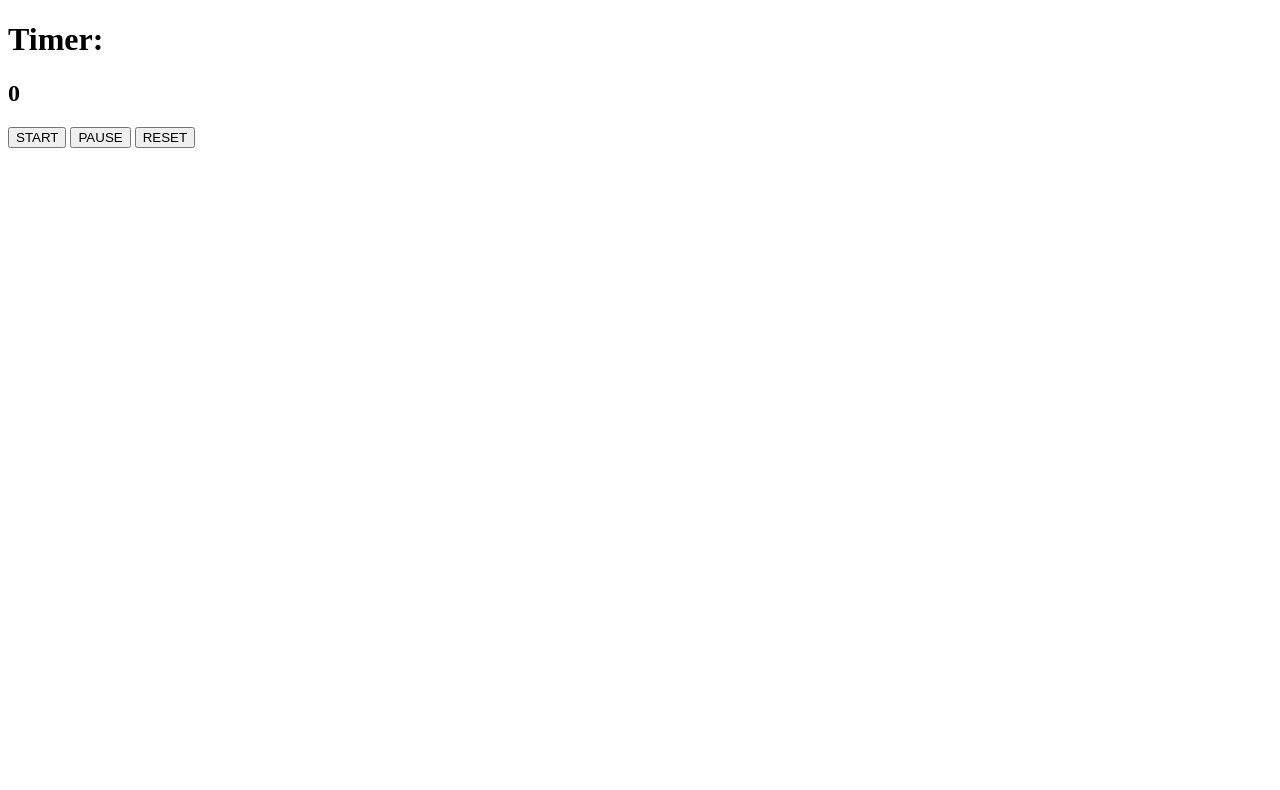
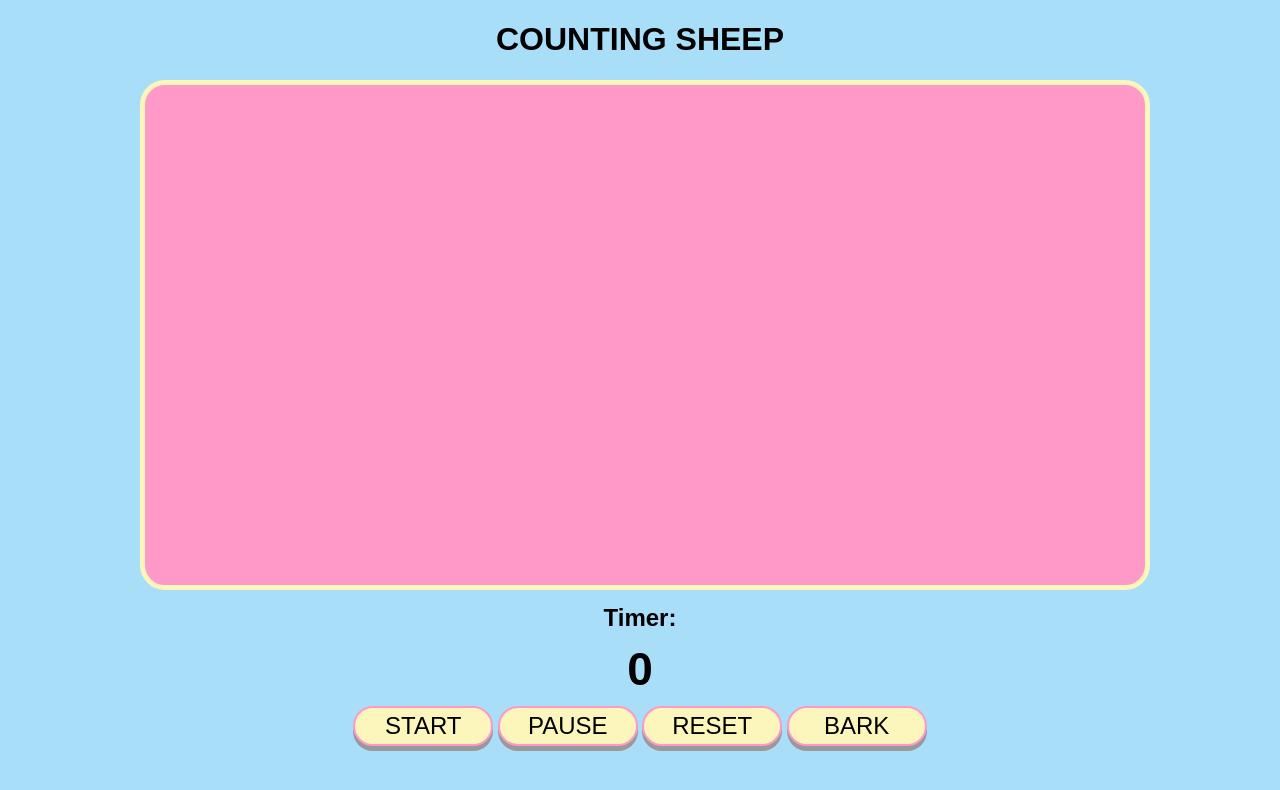
Before and after one commit to alysarnau/counting-sheep, a plain HTML site: page index.html in a window 1280 px wide. Drawn offline with Linux system fonts and the light colour scheme; a web font is replaced by a local one.

Commit message:
Add styling to home page, fix timing buttons

```diff
--- a/app.js
+++ b/app.js
@@ -22,13 +22,14 @@ timerDisplay.innerText = currentTime;
 const countUp = () => {
     ++currentTime;
     timerDisplay.innerText = currentTime;
-    console.log(currentTime)
+    console.log(currentTime);
 }
 
 // define timer
 let timer;
 // const timer = setInterval(countUp,1000);
 const startButton = document.querySelector('#start');
+console.log(startButton);
 startButton.addEventListener('click', (e) => {
     timer = setInterval(countUp,1000);
 })
@@ -36,22 +37,32 @@ startButton.addEventListener('click', (e) => {
 const stopButton = document.querySelector('#stop');
 stopButton.addEventListener('click', (e) => {
     clearTimeout(timer);
+    startButton.innerText = 'RESTART'
 })
+
 
 const resetButton = document.querySelector('#reset');
 resetButton.addEventListener('click', (e) => {
     clearTimeout(timer);
     currentTime = 0;
     timerDisplay.innerText = currentTime;
+    startButton.innerText = 'START'
 })
 
+// notes for how to get clouds! https://silveiraneto.net/2011/06/02/simple-html5-animation-clouds-over-background/
 
 // need to display that timer onscreen
-
 // need to create sheep variable
-
-// when sheep is touched by the aussie avatar, +1 to player score
+let sheep;
+// need to define lostSheepCounter
+// start with 10 lost sheep!
+let lostSheepCounter = 10;
+// when sheep is touched by the aussie avatar, -1 to lostSheepCounter
 
 // press space to bark?
+const barkButton = document.querySelector('#bark');
+barkButton.addEventListener('click', (e) => {
+    console.log('BARK!')
+})
 
 // include background music!
--- a/index.html
+++ b/index.html
@@ -9,11 +9,21 @@
         <link rel="stylesheet" href="style.css">
     </head>
     <body>
-        <h1>Timer:</h1>
-        <h2 id="timer"></h2>
-        <button id="start">START</button>
-        <button id="stop">PAUSE</button>
-        <button id="reset">RESET</button>
+        <div id='container'>
+            <h1>COUNTING SHEEP</h1>
+            <canvas id ='game-canvas'></canvas>
+            <div id="timer-container">
+                <h2>Timer:</h2>
+                <h3 id="timer"></h3>
+                <div id="button-container"></div>
+                    <button id="start">START</button>
+                    <button id="stop">PAUSE</button>
+                    <button id="reset">RESET</button>
+                    <button id="bark">BARK</button>
+                    </div>
+            </div>
+
+        </div>
         <script src="app.js" async defer></script>
     </body>
 </html>
--- a/style.css
+++ b/style.css
@@ -0,0 +1,50 @@
+@import url('https://fonts.googleapis.com/css2?family=ABeeZee:ital@0;1&display=swap');
+
+body {
+    width: 1000px;
+    margin: 0 auto;
+    font-family: 'ABeeZee', sans-serif;
+    background-color: #A9DEF9;
+}
+
+#container {
+    text-align: center;
+}
+
+canvas {
+    background-color: #FF99C8;
+    height:500px;
+    width: 1000px;
+    border: 5px solid #FCF6BD;
+    border-radius: 25px;
+}
+
+h2 {
+    margin: 10px;
+}
+
+h3 {
+    font-size: 46px;
+    margin: 10px;
+}
+
+button {
+    background-color: #FCF6BD;
+    width: 140px;
+    height: 40px;
+    font-size: 24px;
+    font-family: 'ABeeZee', sans-serif;
+    border: 2px solid #FF99C8;
+    border-radius: 25px;
+    box-shadow: 0 5px #999;
+}
+
+button:hover {
+    background-color: #FF99C8;
+    border: 2px solid #FCF6BD;
+}
+
+button:active {
+    box-shadow: 0 2px #666;
+    transform: translateY(4px);
+}
```
